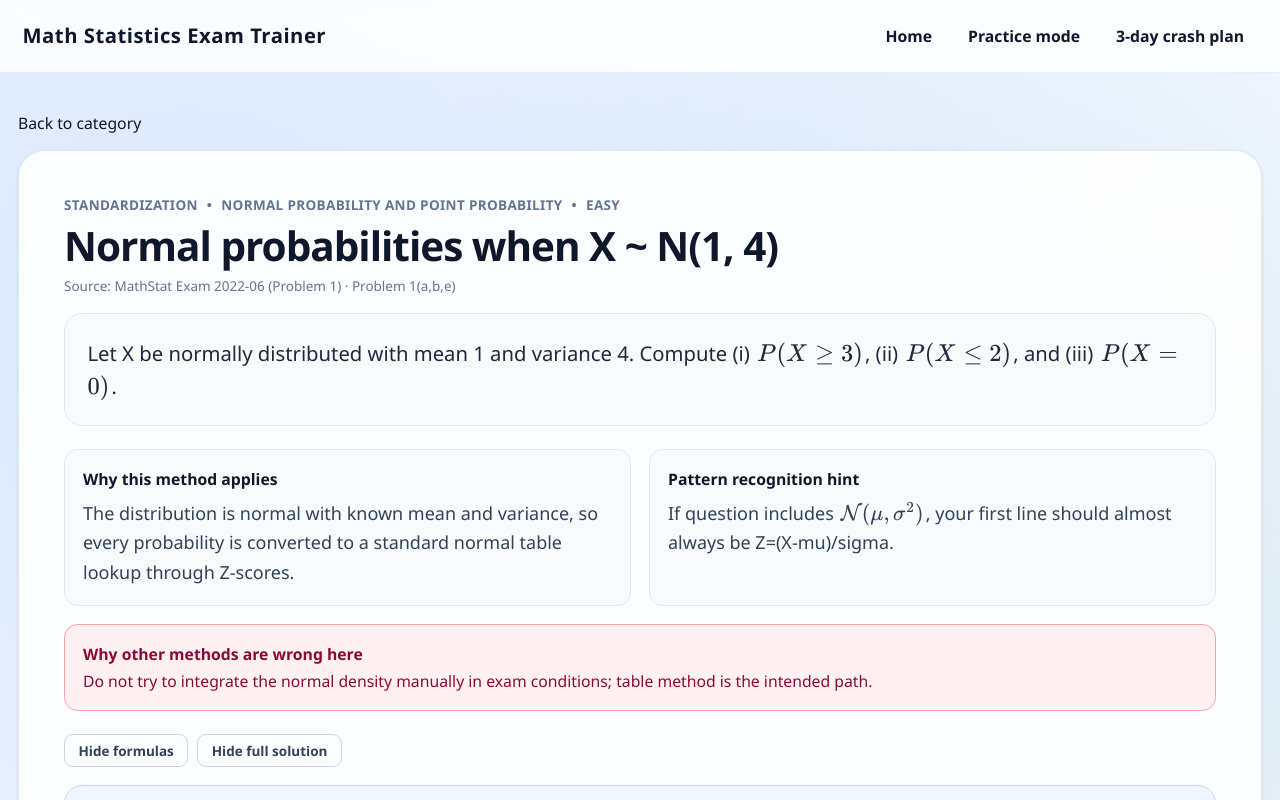
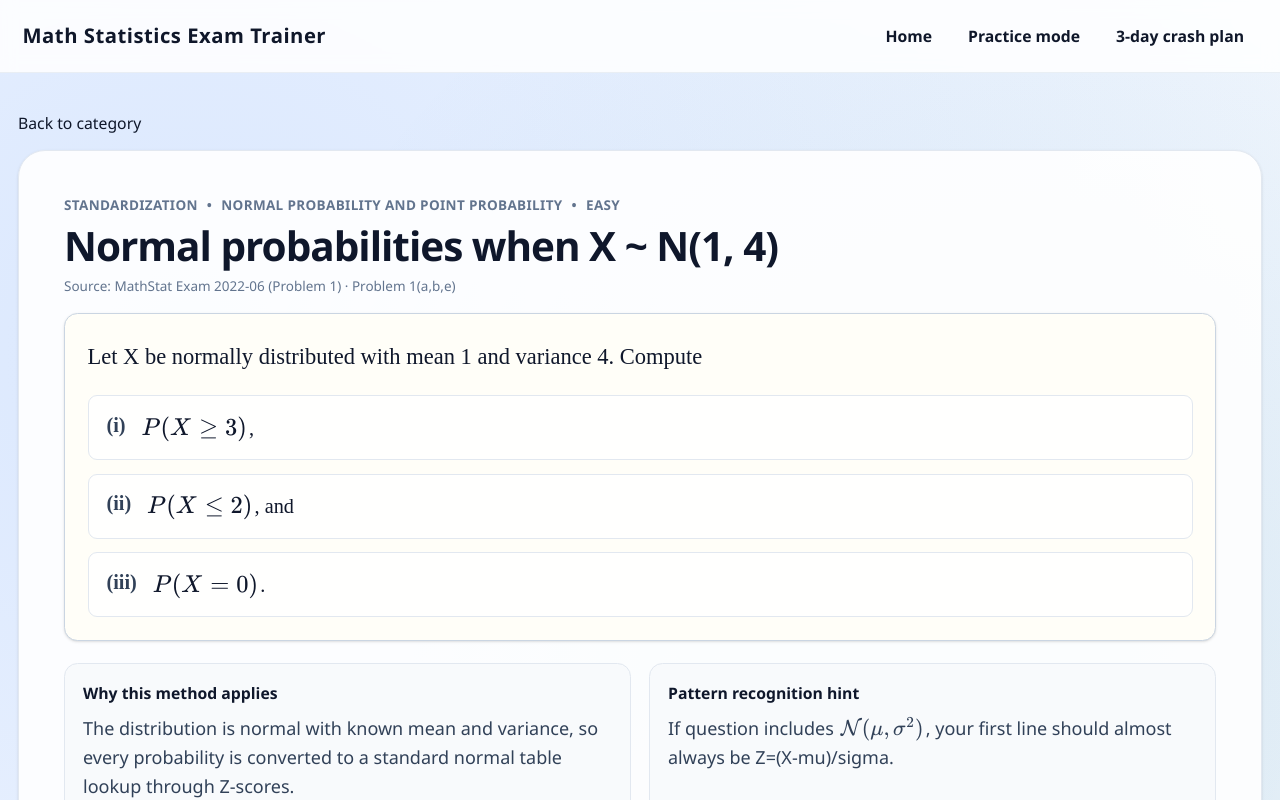
Before and after one commit to stni25xr/math-statistic-2026, a Next.js app in the folder trainer/: page /questions/std-2022-normal-probability-pack in a window 1280 px wide. Shown: the top 800 px of the page. Built offline with nearby package versions, Linux system fonts and the light colour scheme.

Commit message:
Style questions like exam sheets

```diff
--- /dev/null
+++ b/trainer/components/exam-question-block.tsx
@@ -0,0 +1,78 @@
+import { MathText } from "@/components/math-text";
+
+interface ExamQuestionBlockProps {
+  text: string;
+}
+
+interface Subpart {
+  label: string;
+  body: string;
+}
+
+const markerRegex = /\(([a-z]|i{1,3}|iv|v)\)/gi;
+
+function parseSubparts(text: string): { intro: string; parts: Subpart[] } {
+  const matches = Array.from(text.matchAll(markerRegex));
+
+  if (matches.length === 0) {
+    return { intro: text, parts: [] };
+  }
+
+  const intro = text.slice(0, matches[0].index).trim();
+  const parts: Subpart[] = [];
+
+  for (let i = 0; i < matches.length; i += 1) {
+    const current = matches[i];
+    const next = matches[i + 1];
+
+    const start = (current.index ?? 0) + current[0].length;
+    const end = next?.index ?? text.length;
+
+    const body = text
+      .slice(start, end)
+      .replace(/^[\s,;:.\-]+/, "")
+      .trim();
+
+    parts.push({
+      label: current[0],
+      body,
+    });
+  }
+
+  return {
+    intro,
+    parts,
+  };
+}
+
+export function ExamQuestionBlock({ text }: ExamQuestionBlockProps) {
+  const parsed = parseSubparts(text);
+
+  return (
+    <section className="rounded-xl border border-slate-300 bg-[#fffef8] p-5 text-slate-900 shadow-sm dark:border-slate-600 dark:bg-slate-900 dark:text-slate-100">
+      {parsed.intro ? (
+        <div className="font-['Times_New_Roman',serif] text-xl leading-9">
+          <MathText text={parsed.intro} />
+        </div>
+      ) : null}
+
+      {parsed.parts.length > 0 ? (
+        <ol className="mt-4 space-y-3">
+          {parsed.parts.map((part) => (
+            <li
+              key={`${part.label}-${part.body}`}
+              className="flex items-start gap-3 rounded-lg border border-slate-200 bg-white/80 px-4 py-3 dark:border-slate-700 dark:bg-slate-800"
+            >
+              <span className="font-['Times_New_Roman',serif] text-lg font-semibold text-slate-700 dark:text-slate-200">
+                {part.label}
+              </span>
+              <div className="font-['Times_New_Roman',serif] text-lg leading-8 text-slate-900 dark:text-slate-100">
+                <MathText text={part.body} />
+              </div>
+            </li>
+          ))}
+        </ol>
+      ) : null}
+    </section>
+  );
+}
--- a/trainer/components/practice-panel.tsx
+++ b/trainer/components/practice-panel.tsx
@@ -3,8 +3,8 @@
 import { useCallback, useEffect, useMemo, useState } from "react";
 import { AnswerWorkspace } from "@/components/answer-workspace";
 import { CommonMistakeAlert } from "@/components/common-mistake-alert";
+import { ExamQuestionBlock } from "@/components/exam-question-block";
 import { ExamShortcutTip } from "@/components/exam-shortcut-tip";
-import { MathText } from "@/components/math-text";
 import { QuizModePanel } from "@/components/quiz-mode-panel";
 import { StepByStepSolution } from "@/components/step-by-step-solution";
 import { useProgress } from "@/components/progress-provider";
@@ -222,8 +222,8 @@ export function PracticePanel() {
               </div>
             </div>
 
-            <div className="mt-4 rounded-xl border border-slate-200 bg-slate-50 p-5 text-lg leading-relaxed text-slate-800 dark:border-slate-700 dark:bg-slate-800 dark:text-slate-100">
-              <MathText text={current.question} />
+            <div className="mt-4">
+              <ExamQuestionBlock text={current.question} />
             </div>
 
             <div className="mt-3 flex flex-wrap gap-2 text-xs">
--- a/trainer/components/question-view-client.tsx
+++ b/trainer/components/question-view-client.tsx
@@ -4,6 +4,7 @@ import Link from "next/link";
 import { useMemo, useState } from "react";
 import { AnswerWorkspace } from "@/components/answer-workspace";
 import { CommonMistakeAlert } from "@/components/common-mistake-alert";
+import { ExamQuestionBlock } from "@/components/exam-question-block";
 import { ExamShortcutTip } from "@/components/exam-shortcut-tip";
 import { FormulaBox } from "@/components/formula-box";
 import { MathText } from "@/components/math-text";
@@ -64,8 +65,8 @@ export function QuestionViewClient({ question }: QuestionViewClientProps) {
             Source: {question.sourceExam} · Problem {question.originalProblemNumber}
           </p>
 
-          <div className="mt-4 rounded-2xl border border-slate-200 bg-slate-50 p-5 text-lg leading-relaxed text-slate-800 dark:border-slate-700 dark:bg-slate-800 dark:text-slate-100">
-            <MathText text={question.question} />
+          <div className="mt-4">
+            <ExamQuestionBlock text={question.question} />
           </div>
         </header>
 
```
